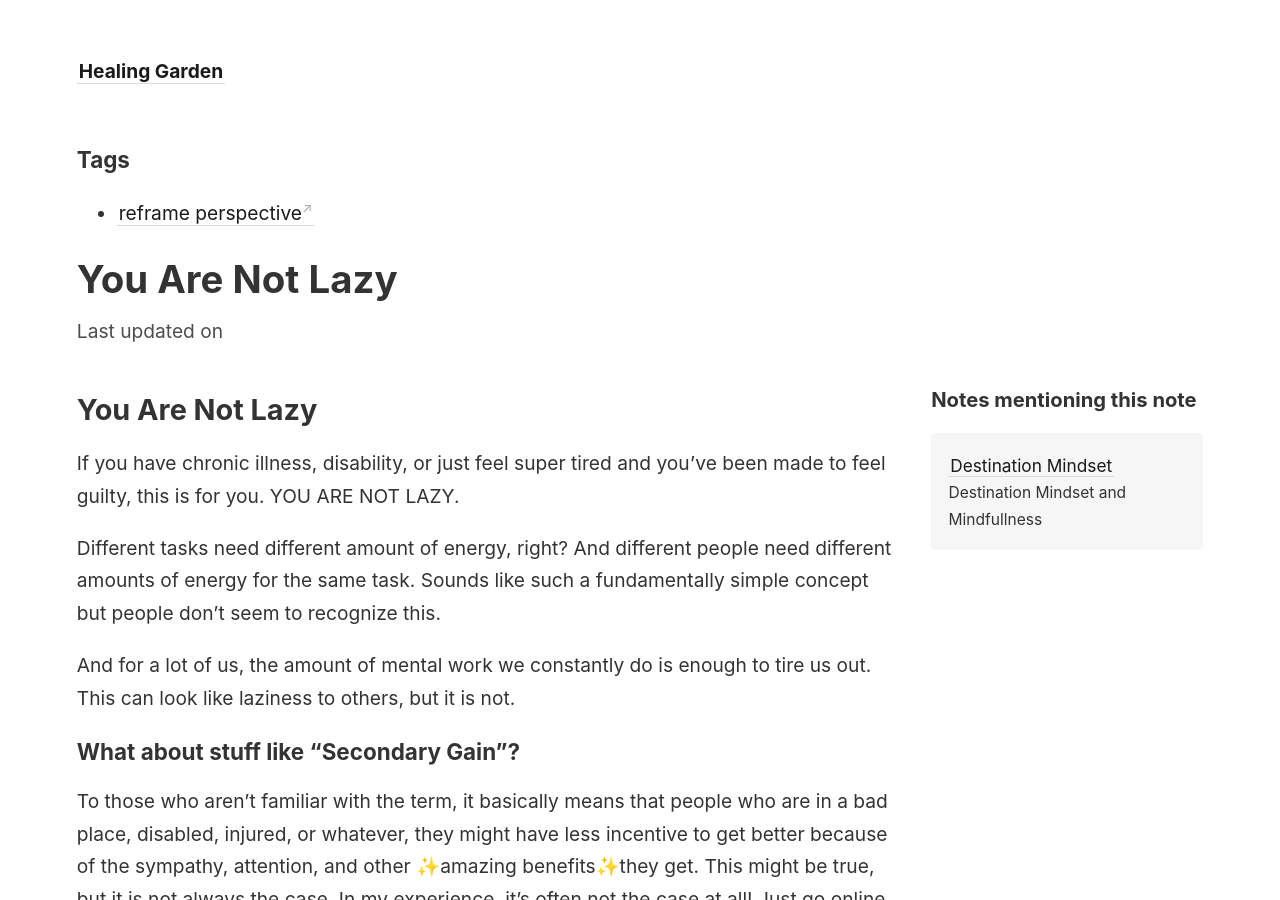
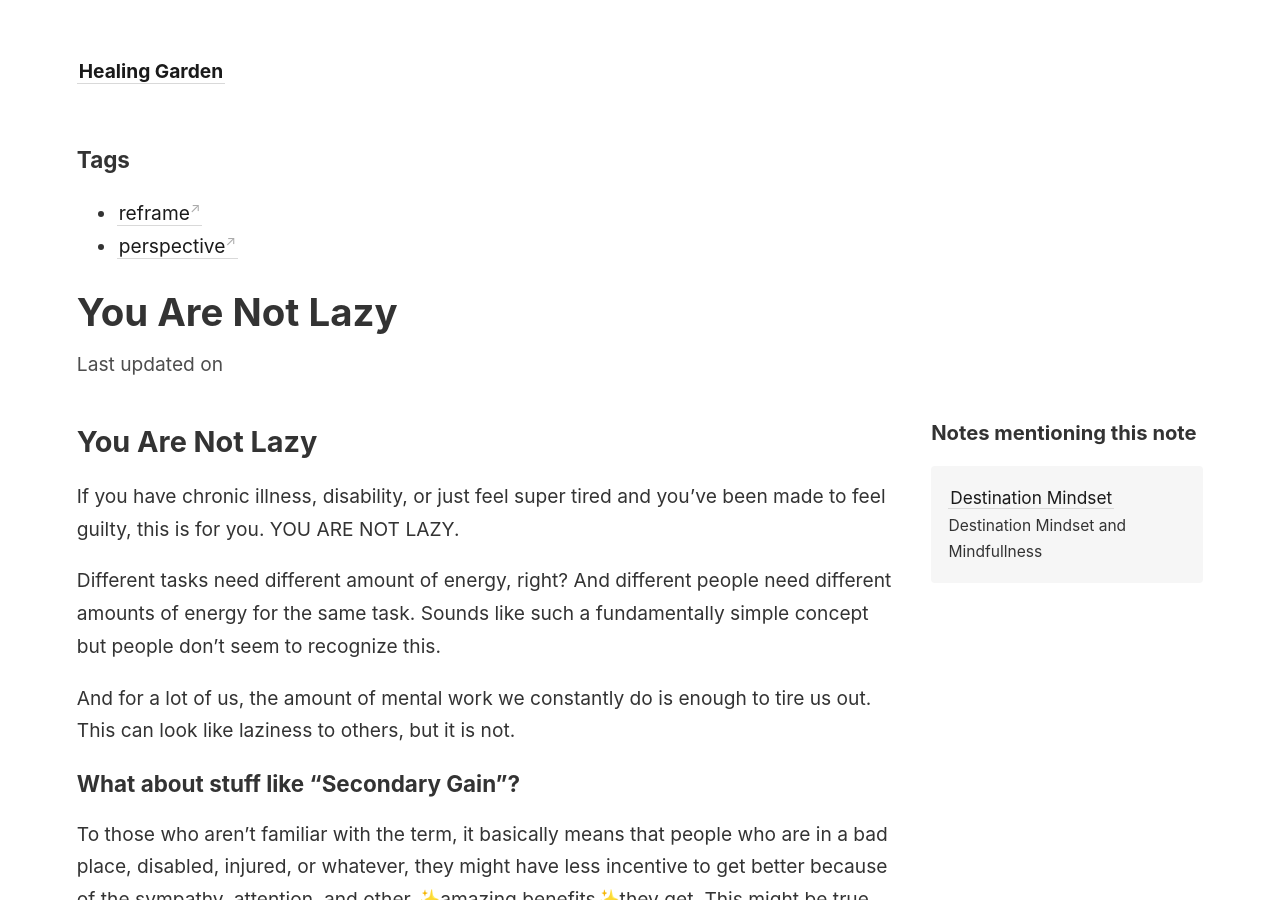
Before and after one commit to corvusdeinanis/couscous, a Jekyll site: the page built from _notes/laziness.md, in a window 1280 px wide and 900 px high. Built offline with Jekyll 4.4.1, drawn with Linux system fonts in a browser that asks for light colours.

```diff
--- a/_notes/laziness.md
+++ b/_notes/laziness.md
@@ -1,6 +1,6 @@
 ---
 title : You Are Not Lazy
-tag : reframe perspective
+tag : [reframe, perspective]
 ---
 
 ## You Are Not Lazy
```
